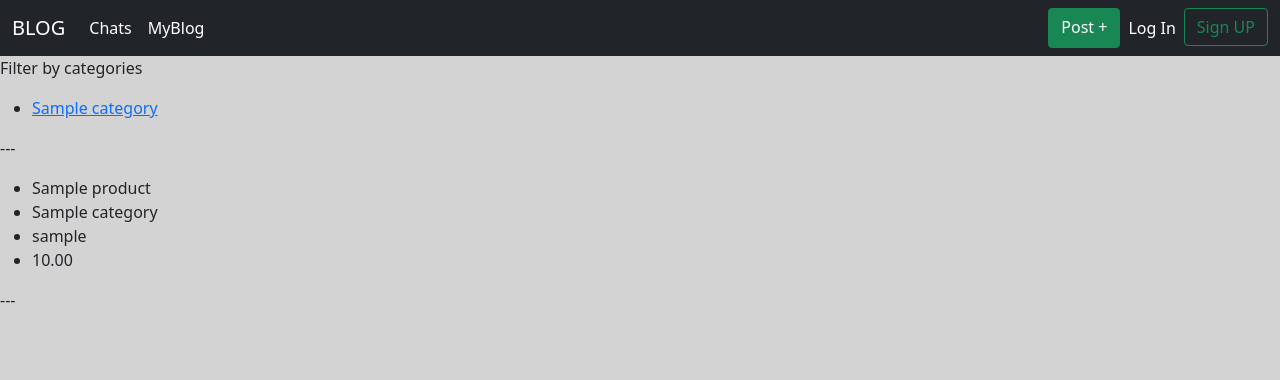
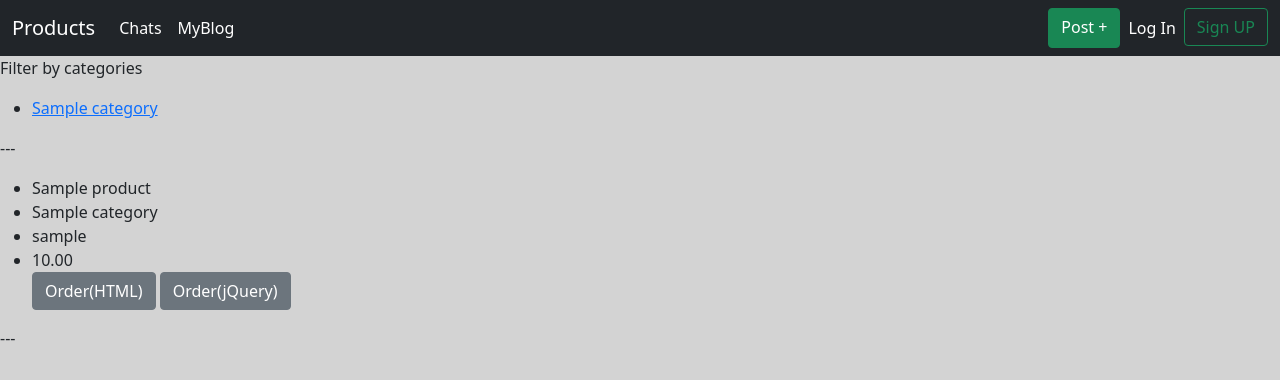
Before and after one commit to Motorenger/test_coaxsoft, a Django app: page /products/ in a window 1280 px wide. Shown: the top 380 px of the page. Run offline with Django 4.2, Linux system fonts and the light colour scheme; tables that the repository leaves empty hold one stand-in row (values such as "Sample post"); some libraries are stand-ins or nearby versions.

Commit message:
order html creation, some of jQuery

```diff
--- a/products/urls.py
+++ b/products/urls.py
@@ -1,8 +1,12 @@
 from django.urls import path
+
 
 from . import views
 
+
 app_name = 'products'
 urlpatterns = [
-    path('products/', views.ProductsListView.as_view(), name='products_list')
+    path('products/', views.ProductsListView.as_view(), name='products_list'),
+    path('products/<int:pk>/order_html', views.ProductOrderHTMLView.as_view(), name='product_order_html'),
+    path('products/<int:pk>/order_jquery', views.UserCountView.as_view(), name='product_order_jquery')
 ]
--- a/products/views.py
+++ b/products/views.py
@@ -1,8 +1,15 @@
 from django.shortcuts import render, get_object_or_404
 from django.views import generic
+from django.urls import reverse
+from django.http import HttpResponseRedirect
+from rest_framework.views import APIView
+from rest_framework.renderers import TemplateHTMLRenderer, JSONRenderer
+from rest_framework.response import Response
 
 
 from .models import Products, Categories
+from .forms import OrderForm
+from .serializers import OrderSerializer
 
 
 class ProductsListView(generic.TemplateView):
@@ -23,3 +30,33 @@ class ProductsListView(generic.TemplateView):
             'categories': [category.name for category in categories]
         }
         return context
+
+
+class ProductOrderHTMLView(generic.edit.FormView):
+    form_class = OrderForm
+    template_name = 'products/order_product_html.html'
+
+    def form_valid(self, form):
+        product = get_object_or_404(Products, id=self.kwargs["pk"])
+
+        form.instance.product_name = product.name
+        form.instance.category = product.category
+        form.instance.price = product.price
+
+        form.save()
+        return HttpResponseRedirect(reverse('products:products_list'))
+
+
+class UserCountView(APIView):
+    """
+    A view that returns the count of active users in JSON.
+    """
+    renderer_classes = [TemplateHTMLRenderer, JSONRenderer]
+
+    def get(self, request, pk):
+        form = OrderForm()
+        return Response({'form': form}, template_name='products/order_product_jquery.html')
+
+    def post(self, request, pk):
+        print(self.POST)
+        print(self.data)
--- a/templates/_base.html
+++ b/templates/_base.html
@@ -3,6 +3,7 @@
     <title>{%block title%}{%endblock title%}</title>
 
     <link href="https://cdn.jsdelivr.net/npm/bootstrap@5.1.3/dist/css/bootstrap.min.css" rel="stylesheet" integrity="sha384-1BmE4kWBq78iYhFldvKuhfTAU6auU8tT94WrHftjDbrCEXSU1oBoqyl2QvZ6jIW3" crossorigin="anonymous">
+    <script src="https://code.jquery.com/jquery-3.6.3.js"></script>
     <style>
          h1 {color:black;}
          body {background-color:lightgrey};
@@ -13,7 +14,7 @@
             <nav class="navbar navbar-expand-lg navbar-dark bg-dark">
                 <div class="container-fluid">
 
-                  <a class="navbar-brand" href="" >BLOG</a>
+                  <a class="navbar-brand" href="{% url 'products:products_list' %}" >Products</a>
                   <div class="collapse navbar-collapse  ml-auto " id="navbarSupportedContent">
                     <ul class="nav navbar-nav ml-auto">
                       <li class="nav-item">
--- a/templates/products/products_list.html
+++ b/templates/products/products_list.html
@@ -5,7 +5,6 @@
     {% for category in categories %}
     <ul>
         <li><a href="{% url 'products:products_list' %}?category={{category}}">{{category}}</a></li>
-
     </ul>
     {% endfor %}
     <p>---</p>
@@ -15,6 +14,8 @@
         <li>{{product.category}}</li>
         <li>{{product.user}}</li>
         <li>{{product.price}}</li>
+        <a class="btn btn-secondary" href="{% url 'products:product_order_html' product.id %}">Order(HTML)</a>
+        <a class="btn btn-secondary" href="{% url 'products:product_order_jquery_form' product.id %}">Order(jQuery)</a>
     </ul>
     <p>---</p>
     {% endfor %}
```
Also changed, not shown: products/forms.py (added, +9 -0 lines), products/serializers.py (added, +8 -0 lines), products_project/settings.py (+7 -0 lines), templates/products/order_product_html.html (added, +11 -0 lines), templates/products/order_product_jquery.html (added, +21 -0 lines).
